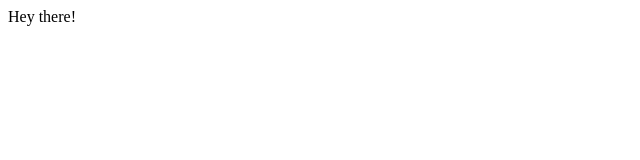
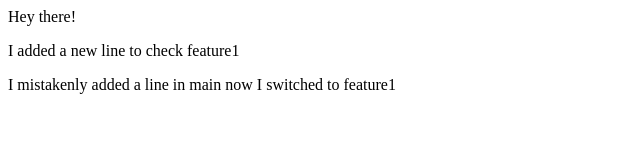
Before and after one commit to bharathkumar07-creator/localrepo, a plain HTML site: page index.html in a window 1280 px wide. Shown: the whole page, without its empty margins (0-640 px from the left). Drawn offline with Linux system fonts and the light colour scheme.

Commit message:
added a new line in index.html

```diff
--- a/index.html
+++ b/index.html
@@ -1 +1,3 @@
 <p>Hey there!</p>
+<p>I added a new line to check feature1</p>
+<p>I mistakenly added a line in main now I switched to feature1</p>
```
